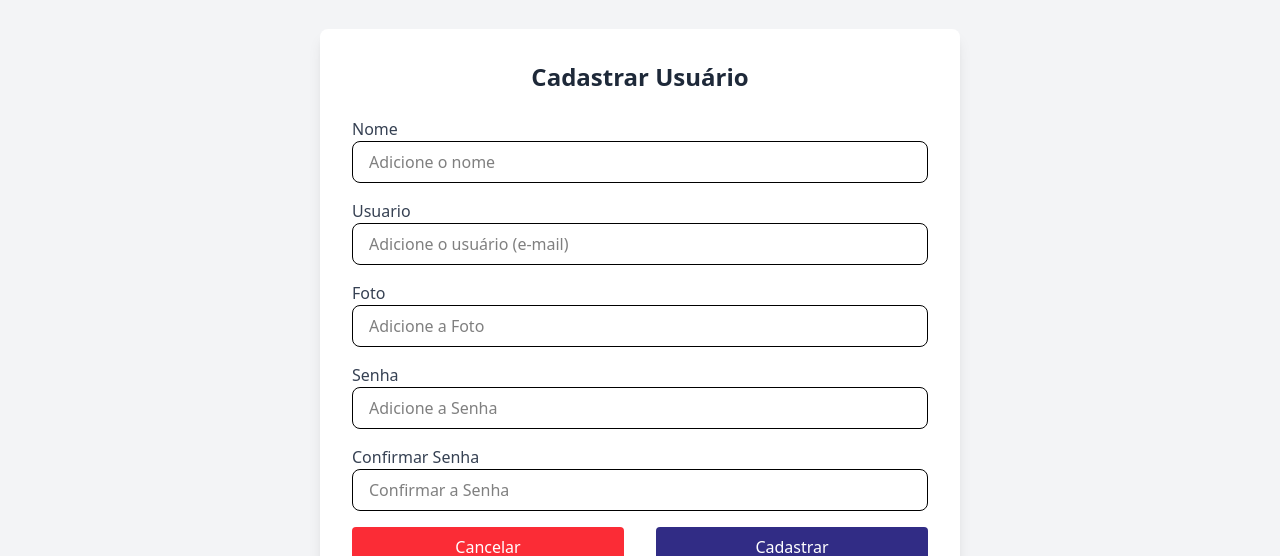
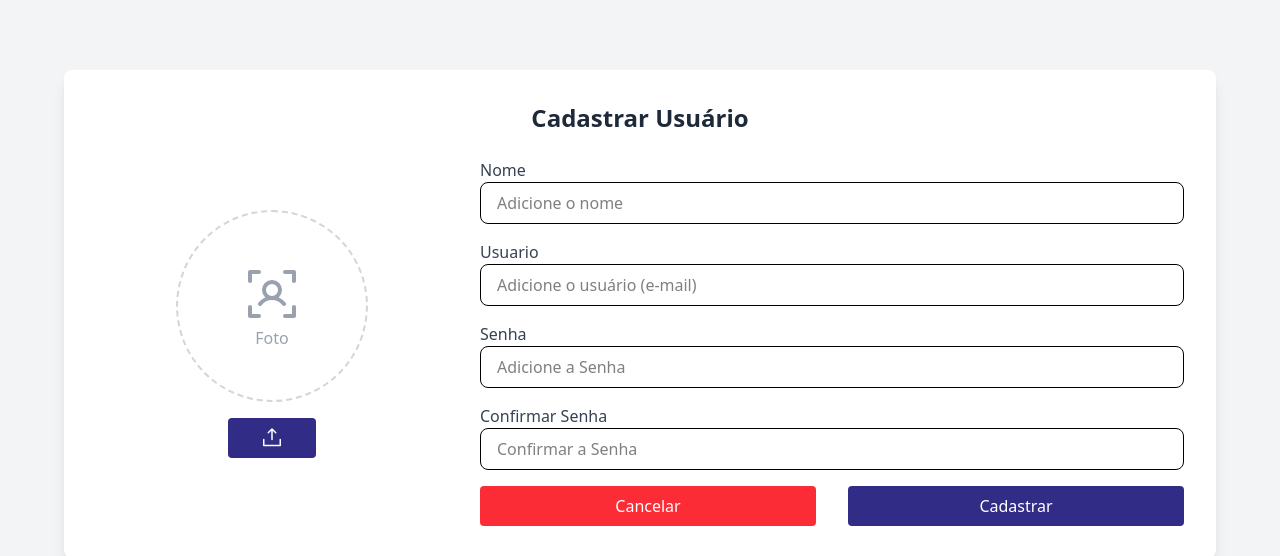
Before and after one commit to rafaelq80/livraria-react, a React (Vite) app: page /cadastro in a window 1280 px wide. Shown: the part 246-802 px from the top of the page. Built offline with nearby package versions, Linux system fonts and the light colour scheme; no server answers.

Commit message:
:sparkles: Upload Imagem

```diff
--- a/src/hooks/usuarios/useCadastrarUsuario.ts
+++ b/src/hooks/usuarios/useCadastrarUsuario.ts
@@ -1,20 +1,23 @@
-import { useContext, useState } from "react"
+import { zodResolver } from "@hookform/resolvers/zod"
+import { ChangeEvent, useContext, useRef, useState } from "react"
+import { useForm } from "react-hook-form"
 import { useNavigate } from "react-router-dom"
-import { useForm } from "react-hook-form"
-import { zodResolver } from "@hookform/resolvers/zod"
 import Role from "../../models/Role"
-import Usuario from "../../models/Usuario"
 import { cadastrarUsuario } from "../../services/AxiosService"
 import { ToastAlerta } from "../../utils/ToastAlerta"
+import AuthContext from "../../contexts/AuthContext"
 import { UsuarioSchemaType, usuarioSchema } from "../../validations/UsuarioSchema"
-import AuthContext from "../../contexts/AuthContext"
+import { createUsuarioFormData } from "../../services/FormDataService"
+import Usuario from "../../models/Usuario"
 
 export function useCadastrarUsuario() {
 	const navigate = useNavigate()
 	const [isLoading, setIsLoading] = useState<boolean>(false)
-
 	const { usuario } = useContext(AuthContext)
 	const token = usuario.token
+	const [fotoPreview, setFotoPreview] = useState<string>("")
+	const fileInputRef = useRef<HTMLInputElement>(null)
+	const cameraInputRef = useRef<HTMLInputElement>(null)
 
 	const rolePadrao: Role = {
 		id: 2,
@@ -26,6 +29,7 @@ export function useCadastrarUsuario() {
 		handleSubmit,
 		formState: { errors },
 		reset,
+		setValue,
 	} = useForm<UsuarioSchemaType>({
 		resolver: zodResolver(usuarioSchema),
 		defaultValues: {
@@ -42,24 +46,47 @@ export function useCadastrarUsuario() {
 		else navigate("/usuarios")
 	}
 
+	const handleFileChange = (e: ChangeEvent<HTMLInputElement>) => {
+		const file = e.target.files?.[0]
+		if (file) {
+			const reader = new FileReader()
+			reader.onloadend = () => {
+				const result = reader.result
+				if (typeof result === "string") {
+					setFotoPreview(result)
+					setValue("foto", result)
+				}
+			}
+			reader.readAsDataURL(file)
+		}
+	}
+
+	const handleFileSelect = () => fileInputRef.current?.click()
+
+	const handleCameraCapture = () => cameraInputRef.current?.click()
+
 	async function onSubmit(data: UsuarioSchemaType) {
 		setIsLoading(true)
-
-		const novoUsuario: Usuario = {
+		try {
+			const user: Usuario = {
 				id: 0,
 				nome: data.nome,
 				usuario: data.usuario,
 				senha: data.senha,
-			foto: data.foto,
+				foto: "",
 				roles: [rolePadrao],
 			}
 
-		try {
-			await cadastrarUsuario(`/usuarios/cadastrar`, novoUsuario)
+			const foto = fileInputRef.current?.files?.[0] || null
+			const formData = createUsuarioFormData(user, foto)
+
+			await cadastrarUsuario(`/usuarios/cadastrar`, formData, () => {
 				ToastAlerta("Usuário cadastrado com sucesso!", "sucesso")
 				reset()
+				setFotoPreview("")
 				navigate("/login")
-		} catch (error: unknown) {
+			})
+		} catch (error) {
 			console.error("Erro: ", error)
 			ToastAlerta("Erro ao cadastrar o usuário!", "erro")
 		} finally {
@@ -74,5 +101,12 @@ export function useCadastrarUsuario() {
 		errors,
 		onSubmit,
 		retornar,
+		fotoPreview,
+		setFotoPreview,
+		handleFileChange,
+		handleFileSelect,
+		handleCameraCapture,
+		fileInputRef,
+		cameraInputRef,
 	}
 }
--- a/src/models/Role.ts
+++ b/src/models/Role.ts
@@ -1,6 +1,6 @@
 import Usuario from "./Usuario";
 
-export default interface Categoria {
+export default interface Role {
     id: number;
     nome: string;
     usuarios?: Usuario[];
--- a/src/pages/usuarios/cadastrarusuario/CadastrarUsuario.tsx
+++ b/src/pages/usuarios/cadastrarusuario/CadastrarUsuario.tsx
@@ -1,19 +1,99 @@
 import { RotatingLines } from "react-loader-spinner"
 import { useCadastrarUsuario } from "../../../hooks/usuarios/useCadastrarUsuario"
+import { UserFocus, UploadSimple, Camera } from "@phosphor-icons/react"
 
 function CadastrarUsuario() {
-	const { isLoading, register, handleSubmit, errors, onSubmit, retornar } = useCadastrarUsuario()
+	const {
+		isLoading,
+		register,
+		handleSubmit,
+		errors,
+		onSubmit,
+		retornar,
+		fotoPreview,
+		setFotoPreview,
+		fileInputRef,
+		cameraInputRef,
+		handleFileChange,
+		handleFileSelect,
+		handleCameraCapture,
+	} = useCadastrarUsuario()
 
 	return (
 		<>
 			<div className="flex items-center justify-center min-h-screen bg-gray-100 py-8">
-				<div className="bg-white shadow-lg rounded-lg p-8 w-[50%]">
+				<div className="bg-white shadow-lg rounded-lg p-8 w-full max-w-6xl lg:w-[90%]">
 					<h2 className="text-2xl font-semibold text-center text-gray-800 mb-6">
 						Cadastrar Usuário
 					</h2>
+					<div className="flex flex-col lg:flex-row gap-8">
+						<div className="w-full lg:w-1/3 flex flex-col items-center justify-center">
+							<div className="w-full">
+								<div className="flex justify-center mb-4">
+									<div className="w-48 h-48 rounded-full border-2 border-dashed border-gray-300 flex items-center justify-center overflow-hidden">
+										{fotoPreview ? (
+											<img
+												src={fotoPreview}
+												alt="Preview da foto"
+												className="w-full h-full object-cover"
+												onError={() => setFotoPreview("")}
+											/>
+										) : (
+											<div className="text-gray-400 text-center p-4">
+												<UserFocus size={64} color="#99a1af" />
+												<p>Foto</p>
+											</div>
+										)}
+									</div>
+								</div>
+
+								<div className="mb-4 flex gap-4 justify-center">
+									<button
+										type="button"
+										onClick={handleFileSelect}
+										className="px-8 py-2 bg-indigo-900 text-white rounded hover:bg-indigo-700 transition flex items-center justify-center gap-2"
+									>
+										<UploadSimple size={24} color="#ffffff" />
+									</button>
+
+									<input
+										type="file"
+										accept="image/*"
+										ref={fileInputRef}
+										onChange={handleFileChange}
+										className="hidden"
+									/>
+
+									{/* Hidden input for storing the base64 string */}
+									<input type="hidden" {...register("foto")} />
+
+									<button
+										type="button"
+										onClick={handleCameraCapture}
+										className="lg:hidden px-8 py-2 bg-green-600 text-white rounded hover:bg-green-500 transition flex items-center justify-center gap-2"
+									>
+										<Camera size={24} color="#ffffff" />
+									</button>
+
+									<input
+										type="file"
+										accept="image/*"
+										capture="environment"
+										ref={cameraInputRef}
+										onChange={handleFileChange}
+										className="hidden"
+									/>
+								</div>
+							</div>
+						</div>
+
+						<div className="w-full lg:w-2/3">
 							<form onSubmit={handleSubmit(onSubmit)}>
 								<div className="flex flex-col w-full mb-4">
-							<label htmlFor="nome" className="block text-gray-700 font-medium">
+									<label
+										htmlFor="nome"
+										className="block text-gray-700 font-medium"
+									>
 										Nome
 									</label>
 									<input
@@ -24,11 +104,16 @@ function CadastrarUsuario() {
 										{...register("nome")}
 									/>
 									{errors.nome && (
-								<span className="text-red-500 text-sm">{errors.nome.message}</span>
+										<span className="text-red-500 text-sm">
+											{errors.nome.message}
+										</span>
 									)}
 								</div>
 								<div className="flex flex-col w-full mb-4">
-							<label htmlFor="usuario" className="block text-gray-700 font-medium">
+									<label
+										htmlFor="usuario"
+										className="block text-gray-700 font-medium"
+									>
 										Usuario
 									</label>
 									<input
@@ -45,22 +130,10 @@ function CadastrarUsuario() {
 									)}
 								</div>
 								<div className="flex flex-col w-full mb-4">
-							<label htmlFor="foto" className="block text-gray-700 font-medium">
-								Foto
-							</label>
-							<input
-								type="text"
-								id="foto"
-								placeholder="Adicione a Foto"
-								className="w-full px-4 py-2 border rounded-lg focus:outline-none focus:ring-2 focus:ring-blue-500"
-								{...register("foto")}
-							/>
-							{errors.foto && (
-								<span className="text-red-500 text-sm">{errors.foto.message}</span>
-							)}
-						</div>
-						<div className="flex flex-col w-full mb-4">
-							<label htmlFor="senha" className="block text-gray-700 font-medium">
+									<label
+										htmlFor="senha"
+										className="block text-gray-700 font-medium"
+									>
 										Senha
 									</label>
 									<input
@@ -71,7 +144,9 @@ function CadastrarUsuario() {
 										{...register("senha")}
 									/>
 									{errors.senha && (
-								<span className="text-red-500 text-sm">{errors.senha.message}</span>
+										<span className="text-red-500 text-sm">
+											{errors.senha.message}
+										</span>
 									)}
 								</div>
 								<div className="flex flex-col w-full mb-4">
@@ -124,6 +199,8 @@ function CadastrarUsuario() {
 							</form>
 						</div>
 					</div>
+				</div>
+			</div>
 		</>
 	)
 }
--- a/src/services/AxiosService.ts
+++ b/src/services/AxiosService.ts
@@ -1,5 +1,6 @@
-import axios from "axios"
+import axios from "axios";
 import Produto from "../models/Produto";
+import Usuario from "../models/Usuario";
 
 export const api = axios.create({
 	baseURL: import.meta.env.VITE_API_URL
@@ -31,10 +32,19 @@ export const resetarSenha = async <T> (url: string, dados: object, setDados: (up
 	setDados(resposta.data.message)
 }
 
-export const cadastrarUsuario = async (url: string, dados: object) => {
-	const resposta = await api.post(url, dados)
-	return resposta.data
-}
+// export const cadastrarUsuario = async (url: string, dados: object) => {
+// 	const resposta = await api.post(url, dados)
+// 	return resposta.data
+// }
+
+export const cadastrarUsuario = async(url: string, dados: object, setDados: (dados: Usuario) => void) => {
+    const resposta = await api.post(url, dados, {
+      headers: {
+        'Content-Type': 'multipart/form-data',
+      },
+    })
+    setDados(resposta.data)
+  }
 
 export const listarProdutos = async (url: string, setDados: (dados: Produto[]) => void) => {
 	const resposta = await api.get<Produto[]>(url)
--- /dev/null
+++ b/src/services/FormDataService.ts
@@ -0,0 +1,56 @@
+import Usuario from '../models/Usuario'
+
+type StringConvertible = string | number | boolean | Date
+
+type FormDataValue = StringConvertible | Blob | File | null | undefined
+
+type FormDataCompatible<T> = Partial<{
+	[K in keyof T]: FormDataValue
+}>
+
+// Função genérica para criar FormData
+export function createFormData<T extends FormDataCompatible<T>>(
+	data: T, // Objeto que contém os dados extraídos do input
+	fileKey?: string, // Nome da chave que aramazenará o arquivo
+	file?: File | null // Arquivo
+): FormData {
+	const formData = new FormData()
+
+	Object.entries(data).forEach(([key, value]) => {
+		if (value) {
+			// Adiciona um valor para a chave como um arquivo ou como uma string
+			formData.append(key, value instanceof File || value instanceof Blob ? value : String(value))
+		}
+	})
+
+	// Adiciona arquivo separado, se ele foi enviado
+	if (fileKey && file) {
+		formData.append(fileKey, file)
+	}
+
+	return formData
+}
+
+/**
+ * Função Específica para criar FormData do tipo Usuario
+ *
+ * Se precisar, você pode criar funções semelhantes a esta
+ * para outros Recursos que trabalharão com envio de imagens
+ **/
+export function createUsuarioFormData(user: Usuario, foto: File | null) {
+    const formData = new FormData()
+    formData.append("id", user.id.toString())
+    formData.append("nome", user.nome)
+    formData.append("usuario", user.usuario)
+    formData.append("senha", user.senha)
+    formData.append("foto", user.foto || "")
+
+    // Convertendo a lista de roles para JSON antes de enviar
+    formData.append("roles", JSON.stringify(user.roles))
+
+    if (foto) {
+        formData.append("foto", foto)
+    }
+
+    return formData
+}
```
Lines whose indentation alone changed are shown as unchanged.
